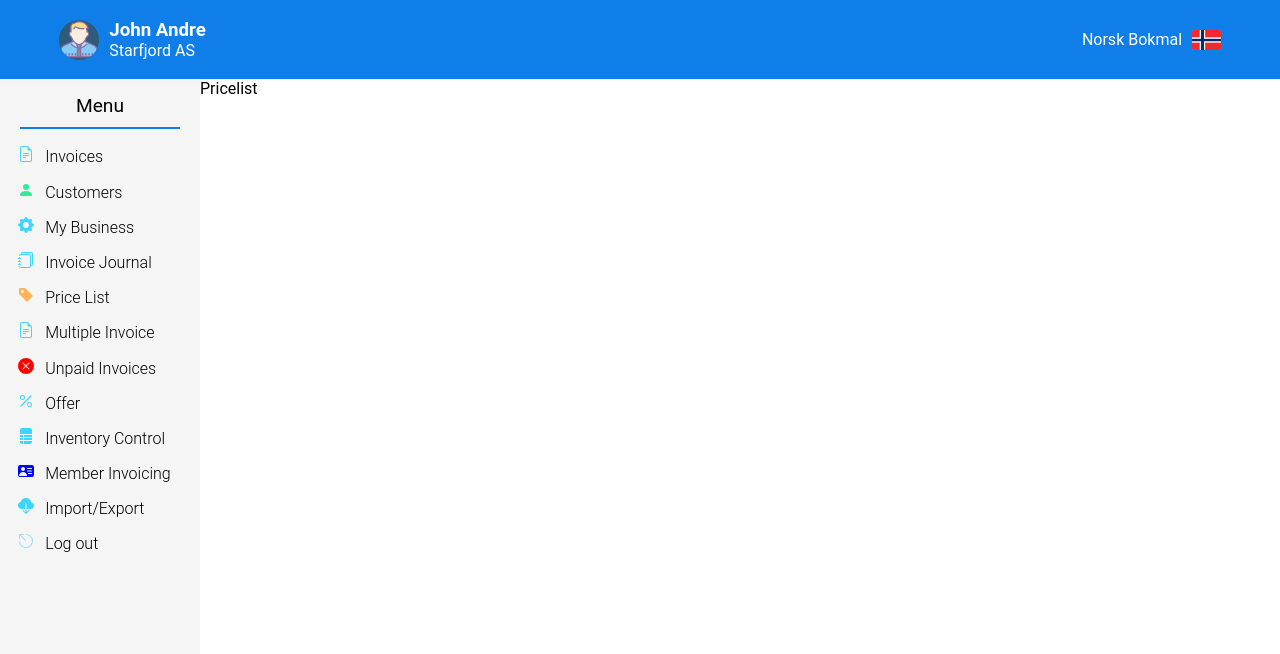
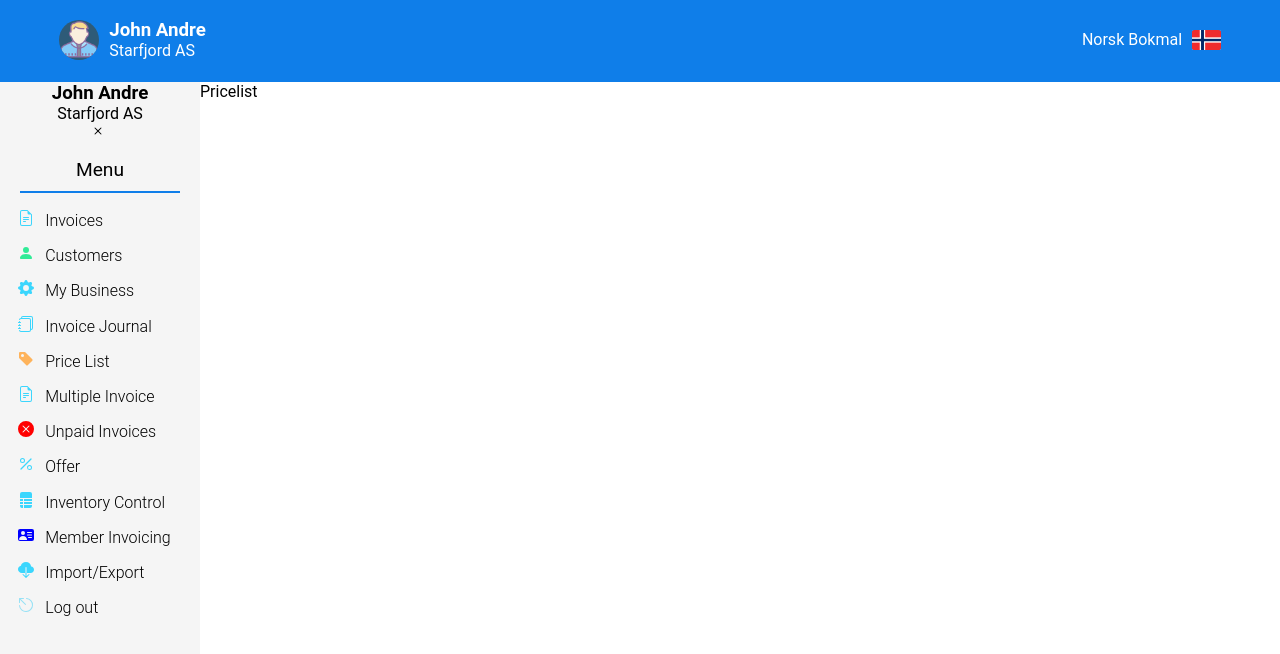
Before and after one commit to tajpuriya27/LettFaktura-pricelist-react, a React (Vite) app: page / in a window 1280 px wide. Shown: the top 654 px of the page. Built offline with nearby package versions, Linux system fonts and the light colour scheme.

Commit message:
feat: toggleable sidebar

```diff
--- a/src/App.jsx
+++ b/src/App.jsx
@@ -1,13 +1,22 @@
+import { useState } from "react";
 import Header from "./components/Header";
 import Pricelist from "./components/Pricelist";
 import Sidebar from "./components/sidebar";
 
 function App() {
+  const [openSidebarToggle, setOpenSidebarToggle] = useState(false);
+
+  const OpenSidebar = () => {
+    setOpenSidebarToggle(!openSidebarToggle);
+  };
   return (
     <>
       <div className="grid-container">
-        <Header />
-        <Sidebar />
+        <Header OpenSidebar={OpenSidebar} />
+        <Sidebar
+          openSidebarToggle={openSidebarToggle}
+          OpenSidebar={OpenSidebar}
+        />
         <Pricelist />
       </div>
     </>
--- a/src/components/Header.jsx
+++ b/src/components/Header.jsx
@@ -3,12 +3,12 @@ import no_flag from "../assets/no_flag.png";
 import uk_flag from "../assets/uk_flag.png";
 import { BsJustify } from "react-icons/bs";
 
-const Header = () => {
+const Header = ({ OpenSidebar }) => {
   return (
     <div className="header-wrapper">
       <div className="header">
         <div className="menu-icon">
-          <BsJustify className="icon" />
+          <BsJustify className="icon" onClick={OpenSidebar} />
         </div>
         <div className="header-right-tv">
           <p>English</p>
--- a/src/components/Sidebar.jsx
+++ b/src/components/Sidebar.jsx
@@ -1,3 +1,4 @@
+import profile from "../assets/profile-avatar.png";
 import {
   BsFileEarmarkText,
   BsPersonFill,
@@ -10,11 +11,23 @@ import {
   BsFillCloudDownloadFill,
   BsPercent,
   BsEscape,
+  BsX,
 } from "react-icons/bs";
 
-const Sidebar = () => {
+const Sidebar = ({ openSidebarToggle, OpenSidebar }) => {
   return (
-    <aside className="sidebar">
+    <aside className={openSidebarToggle ? "sidebar-responsive" : ""}>
+      <div className="sidebar-title-tv">
+        <div className="sidebar-tv-left">
+          <span>
+            <h3>John Andre</h3>
+            <p>Starfjord AS</p>
+          </span>
+        </div>
+        <div className="sidebar-tv-right">
+          <BsX className="icon" onClick={OpenSidebar} />
+        </div>
+      </div>
       <p>Menu</p>
       <hr />
       <ul>
--- a/src/style.css
+++ b/src/style.css
@@ -30,7 +30,7 @@ body {
 .grid-container {
   display: grid;
   grid-template-columns: 200px 1fr;
-  grid-template-rows: 0.3fr 3fr;
+  grid-template-rows: 82px 3fr;
   grid-template-areas: "header header" "sidebar main";
   height: 100vh;
 }
@@ -87,6 +87,10 @@ body {
 
 /* Start: Sidebar */
 aside {
+  grid-area: sidebar;
+  background-color: var(--side-bar-background-color);
+  max-width: 200px;
+  min-width: fit-content;
   text-align: center;
 }
 
@@ -110,13 +114,6 @@ aside > ul > li {
   padding-left: 10px;
   line-height: 2.2;
   font-weight: 300;
-}
-
-.sidebar {
-  grid-area: sidebar;
-  background-color: var(--side-bar-background-color);
-  max-width: 200px;
-  min-width: fit-content;
 }
 
 .icon,
@@ -162,7 +159,7 @@ aside > ul > li {
 @media screen and (max-width: 768px) {
   .grid-container {
     grid-template-columns: 1fr;
-    grid-template-rows: 0.3fr 3fr;
+    grid-template-rows: 82px 3fr;
     grid-template-areas: "header" "main";
   }
 
@@ -193,7 +190,32 @@ aside > ul > li {
     font-size: 40px;
   }
 
-  .sidebar {
+  aside {
     display: none;
   }
+
+  aside > .sidebar-title-tv {
+    background-color: var(--theme-color);
+    display: flex;
+    justify-content: space-between;
+    align-items: center;
+    height: 82px;
+    padding: 0 0.7rem;
+  }
+
+  aside > .sidebar-title-tv > .sidebar-tv-right > .icon {
+    font-size: 40px;
+    color: var(--font-color-header);
+  }
+
+  .aside > .sidebar-title-tv > .sidebar-tv-left {
+    display: flex;
+    align-items: center;
+  }
+
+  .sidebar-responsive {
+    display: inline !important;
+    position: absolute;
+    z-index: 12 !important;
+  }
 }
```
